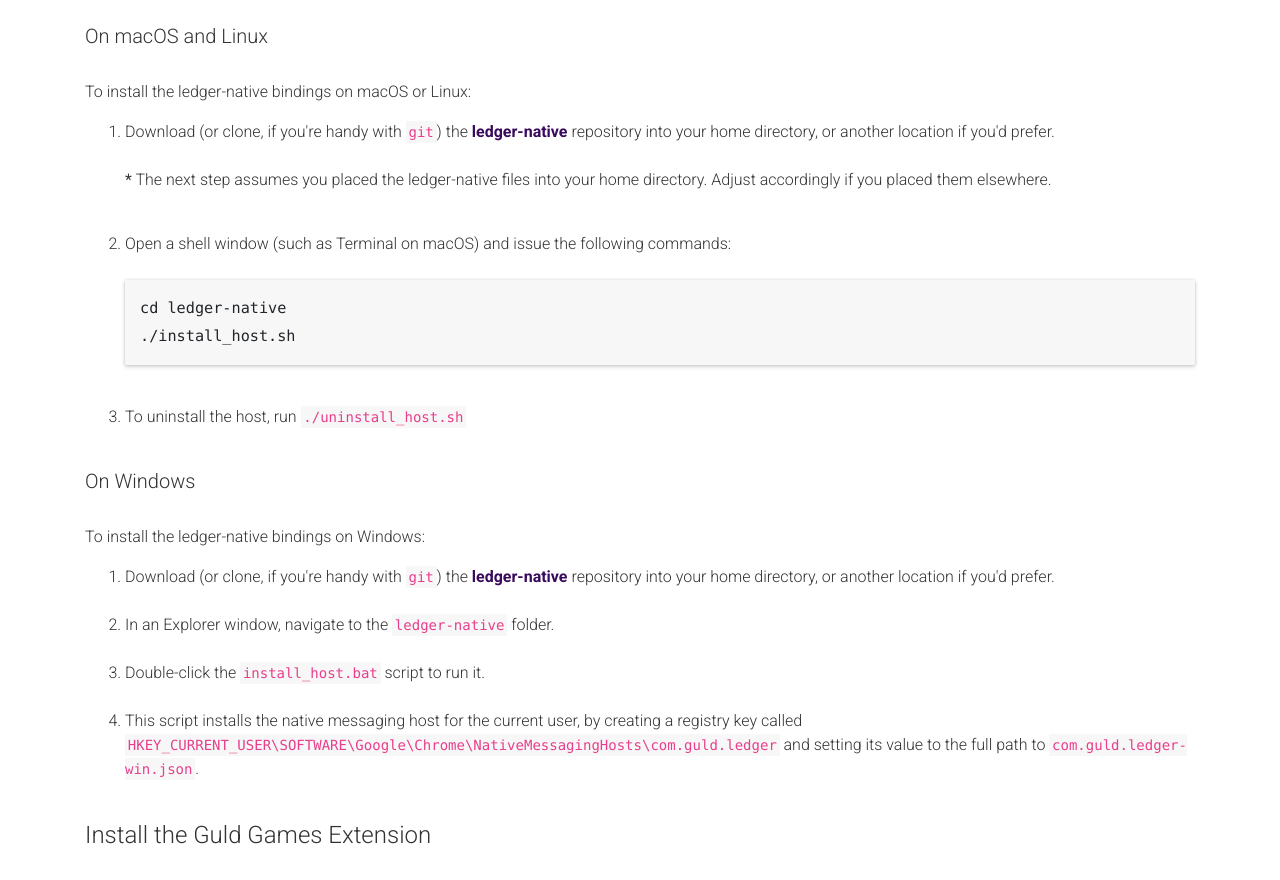
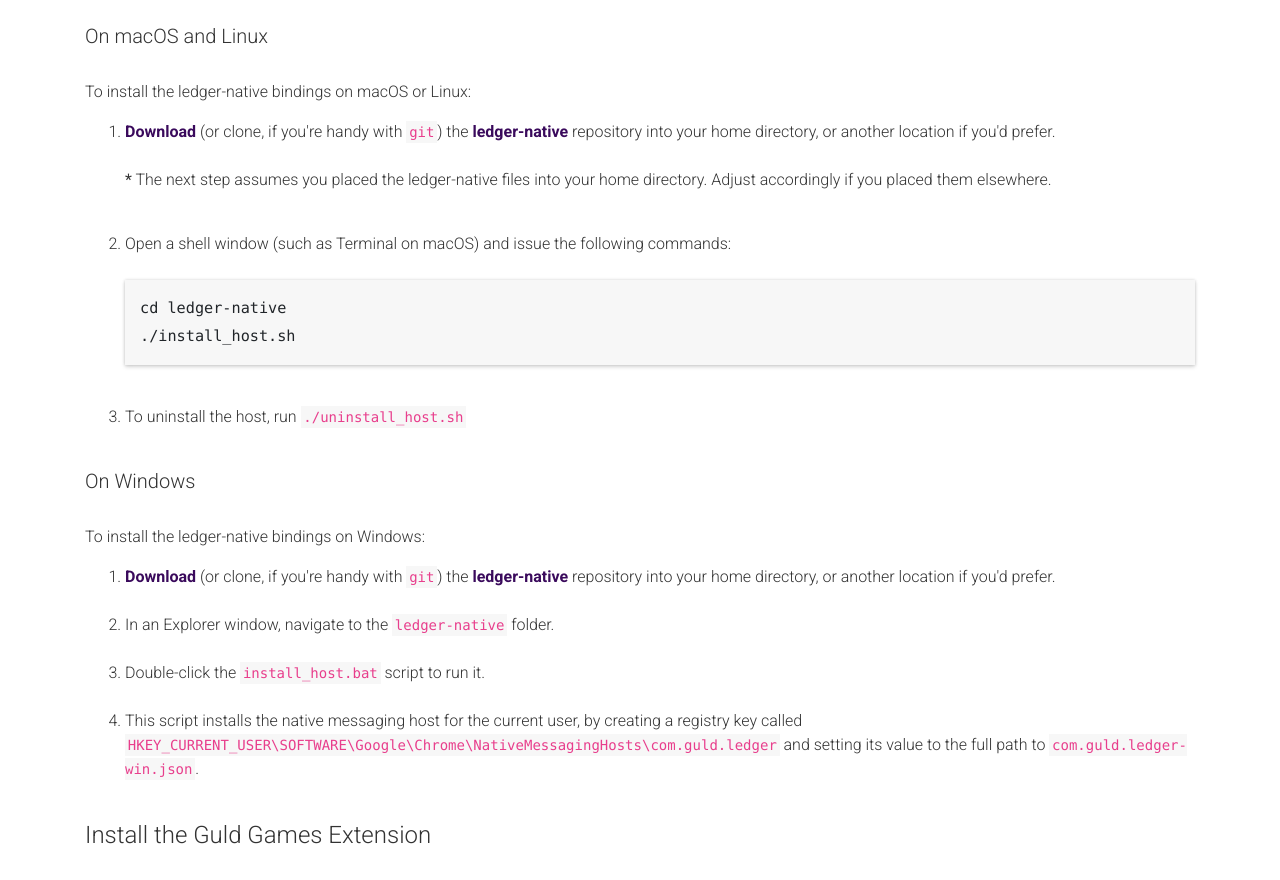
Before and after one commit to guld-games/guld.gg, a website: page index.html in a window 1280 px wide. Shown: the part 2240-3120 px from the top of the page. Drawn offline with nearby package versions, Linux system fonts and the light colour scheme.

Commit message:
updated ledger-native download link

```diff
--- a/index.html
+++ b/index.html
@@ -171,7 +171,7 @@
 						<p>To install the ledger-native bindings on macOS or Linux:</p>
 
 					<ol>
-						<li>Download (or clone, if you're handy with <code>git</code>) the <a href="https://github.com/guldcoin/ledger-native">ledger-native</a> repository into your home directory, or another location if you'd prefer.</li>
+						<li><a href="https://github.com/guldcoin/ledger-native/archive/master.zip">Download</a> (or clone, if you're handy with <code>git</code>) the <a href="https://github.com/guldcoin/ledger-native">ledger-native</a> repository into your home directory, or another location if you'd prefer.</li>
 
 						<br><p><strong>*</strong> The next step assumes you placed the ledger-native files into your home directory. Adjust accordingly if you placed them elsewhere.</p><br>
 
@@ -188,7 +188,7 @@
 						<p>To install the ledger-native bindings on Windows:</p>
 
 					<ol>
-						<li>Download (or clone, if you're handy with <code>git</code>) the <a href="https://github.com/guldcoin/ledger-native">ledger-native</a> repository into your home directory, or another location if you'd prefer.</li>
+						<li><a href="https://github.com/guldcoin/ledger-native/archive/master.zip">Download</a> (or clone, if you're handy with <code>git</code>) the <a href="https://github.com/guldcoin/ledger-native">ledger-native</a> repository into your home directory, or another location if you'd prefer.</li>
 
 						<br><li>In an Explorer window, navigate to the <code>ledger-native</code> folder.</li>
 
```
